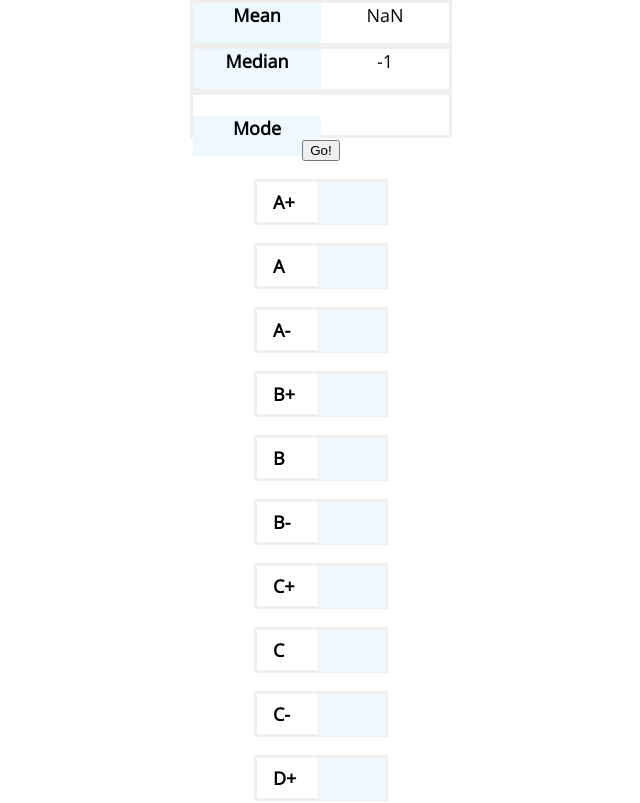
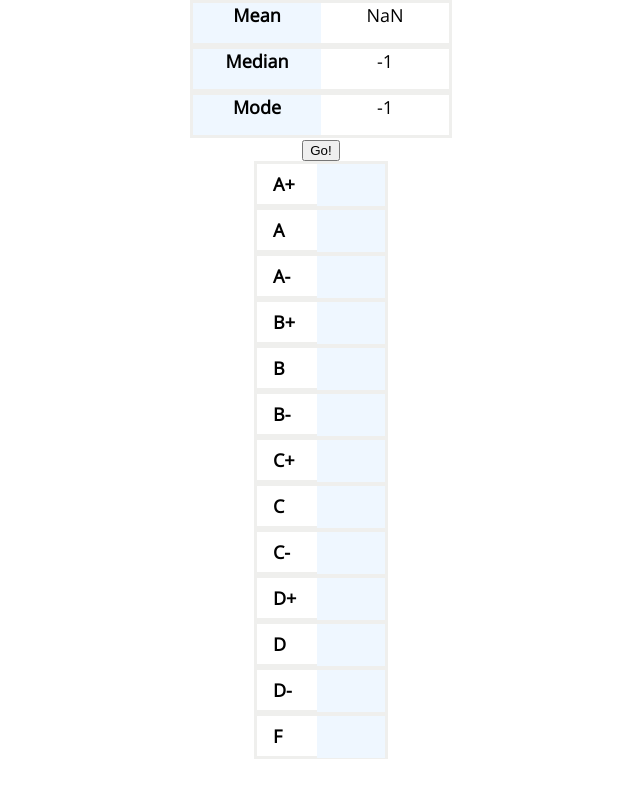
Before and after one commit to dialectrical/grade-distribution-visualizer, a React (Create React App) app: page / in a window 1280 px wide. Shown: the top 803 px of the page, without its empty margins (319-959 px from the left). Built offline with nearby package versions, Linux system fonts and the light colour scheme.

Commit message:
fix: removed margin for textinpus

```diff
--- a/src/components/MeanMedianMode.js
+++ b/src/components/MeanMedianMode.js
@@ -9,7 +9,7 @@ export const MeanMedianMode = (props) => {
   let datasetSize = 0;
   let mean = 0;
   let modeCounter = 0;
-  let mode = [];
+  let mode = [-1];
   let medianCounter = 0;
   let medianFreq = 0;
   let median = -1;
--- a/src/components/styles/StyledTextInput.js
+++ b/src/components/styles/StyledTextInput.js
@@ -25,8 +25,6 @@ export const StyledInputContainer = styled.div`
   height: 5vh;
   width: 10vw;
   margin: auto;
-  margin-top: 18px;
-  margin-bottom: 18px;
   border: solid;
   border-color: #efefed;
 `;
```
